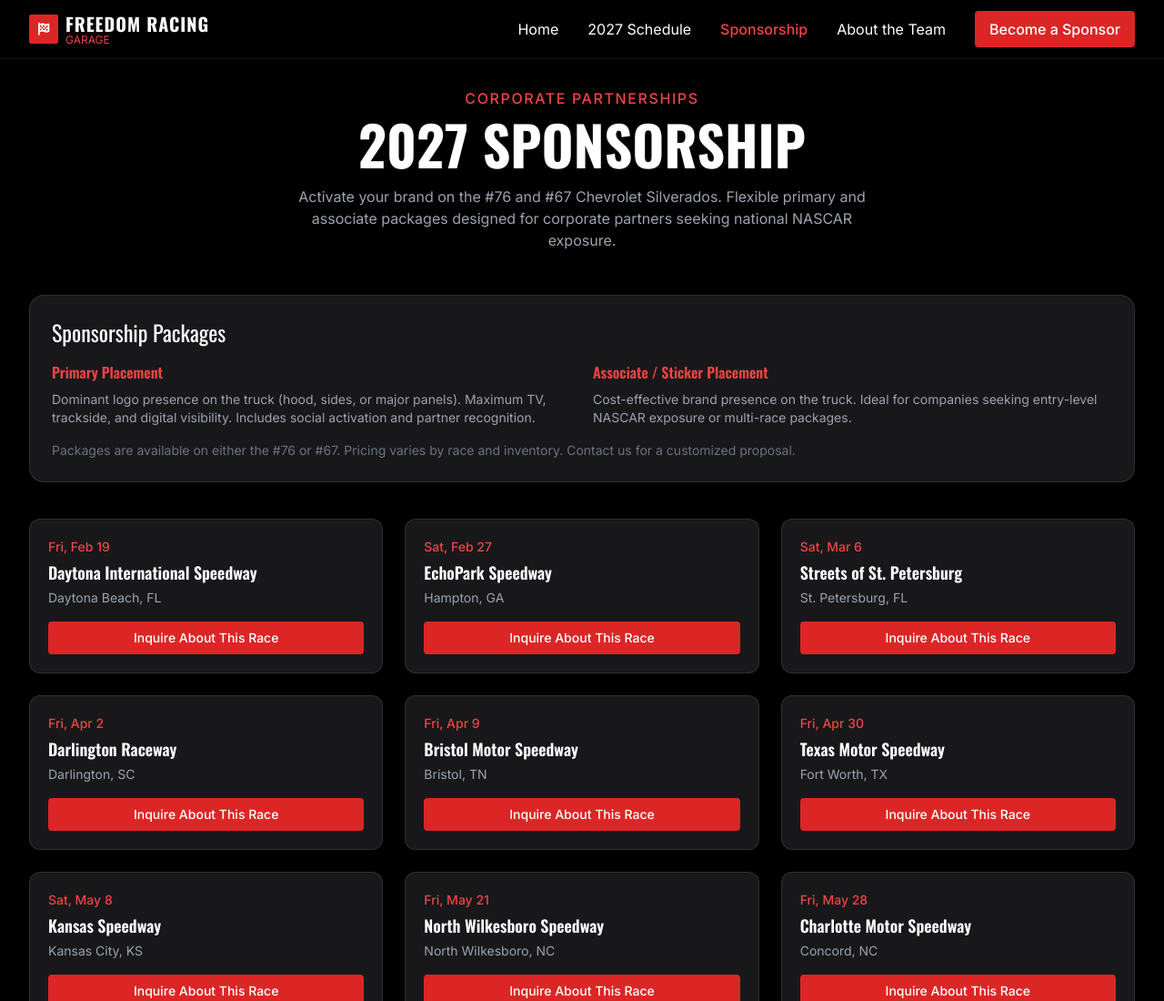
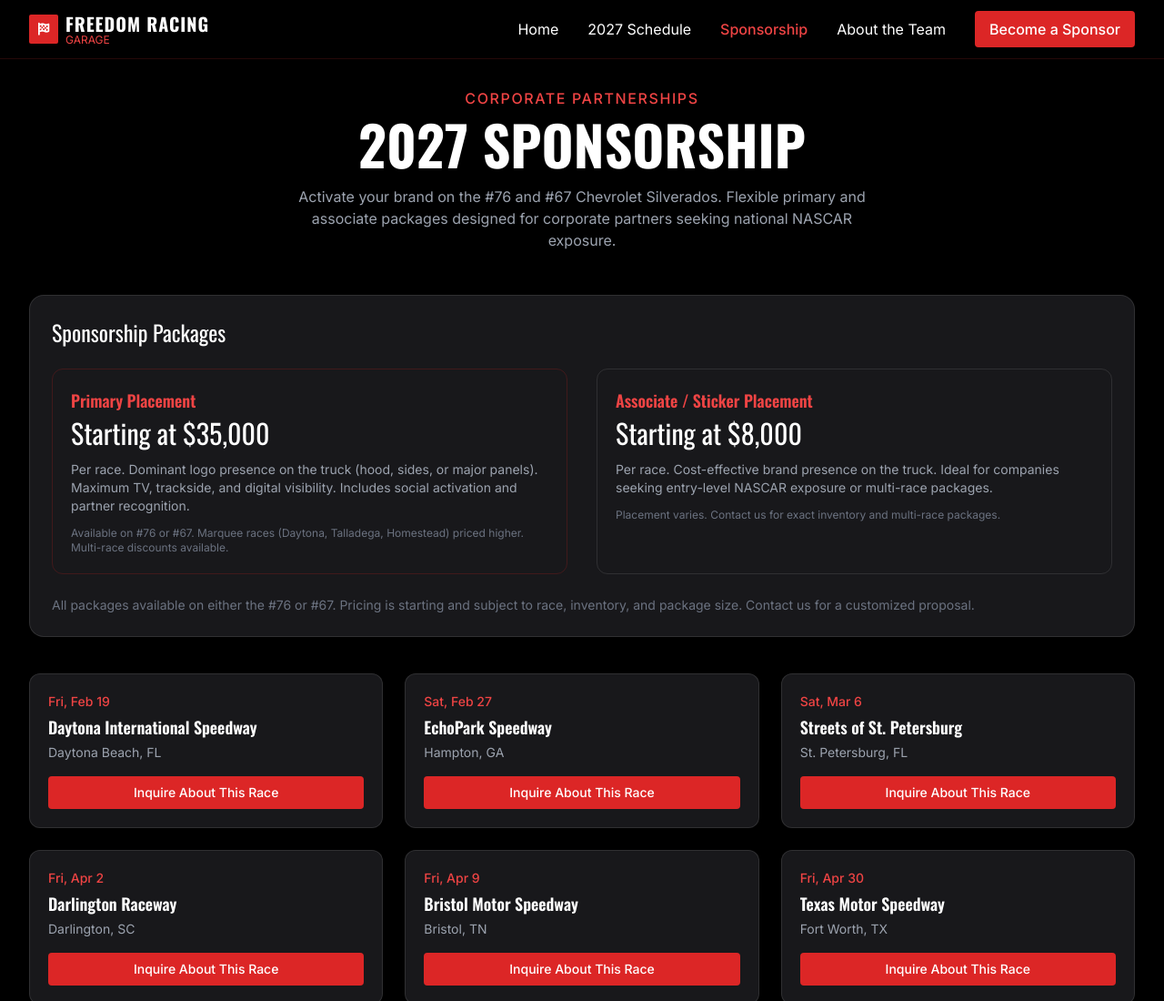
Before and after one commit to Chrismiller122580/freedom-racing-garage, a website: page sponsorship.html in a window 1280 px wide. Shown: the top 1100 px of the page at 91% size. Drawn offline with nearby package versions, Linux system fonts and the light colour scheme.

Commit message:
Set primary sponsorship pricing starting at $35,000

```diff
--- a/sponsorship.html
+++ b/sponsorship.html
@@ -58,18 +58,22 @@
       </div>
 
       <div class="bg-zinc-900 border border-white/10 rounded-2xl p-6 mb-10">
-        <h2 class="font-oswald text-2xl mb-4">Sponsorship Packages</h2>
-        <div class="grid md:grid-cols-2 gap-6">
-          <div>
-            <h3 class="text-red-500 font-semibold mb-2">Primary Placement</h3>
-            <p class="text-gray-400 text-sm">Dominant logo presence on the truck (hood, sides, or major panels). Maximum TV, trackside, and digital visibility. Includes social activation and partner recognition.</p>
+        <h2 class="font-oswald text-2xl mb-6">Sponsorship Packages</h2>
+        <div class="grid md:grid-cols-2 gap-8">
+          <div class="border border-red-900/40 rounded-xl p-5">
+            <h3 class="text-red-500 font-semibold text-lg mb-1">Primary Placement</h3>
+            <div class="font-oswald text-3xl text-white mb-3">Starting at $35,000</div>
+            <p class="text-gray-400 text-sm mb-3">Per race. Dominant logo presence on the truck (hood, sides, or major panels). Maximum TV, trackside, and digital visibility. Includes social activation and partner recognition.</p>
+            <p class="text-gray-500 text-xs">Available on #76 or #67. Marquee races (Daytona, Talladega, Homestead) priced higher. Multi-race discounts available.</p>
           </div>
-          <div>
-            <h3 class="text-red-500 font-semibold mb-2">Associate / Sticker Placement</h3>
-            <p class="text-gray-400 text-sm">Cost-effective brand presence on the truck. Ideal for companies seeking entry-level NASCAR exposure or multi-race packages.</p>
+          <div class="border border-white/10 rounded-xl p-5">
+            <h3 class="text-red-500 font-semibold text-lg mb-1">Associate / Sticker Placement</h3>
+            <div class="font-oswald text-3xl text-white mb-3">Starting at $8,000</div>
+            <p class="text-gray-400 text-sm mb-3">Per race. Cost-effective brand presence on the truck. Ideal for companies seeking entry-level NASCAR exposure or multi-race packages.</p>
+            <p class="text-gray-500 text-xs">Placement varies. Contact us for exact inventory and multi-race packages.</p>
           </div>
         </div>
-        <p class="text-gray-500 text-sm mt-4">Packages are available on either the #76 or #67. Pricing varies by race and inventory. Contact us for a customized proposal.</p>
+        <p class="text-gray-500 text-sm mt-6">All packages available on either the #76 or #67. Pricing is starting and subject to race, inventory, and package size. Contact us for a customized proposal.</p>
       </div>
 
       <div class="grid md:grid-cols-2 lg:grid-cols-3 gap-6" id="all-races">
```
